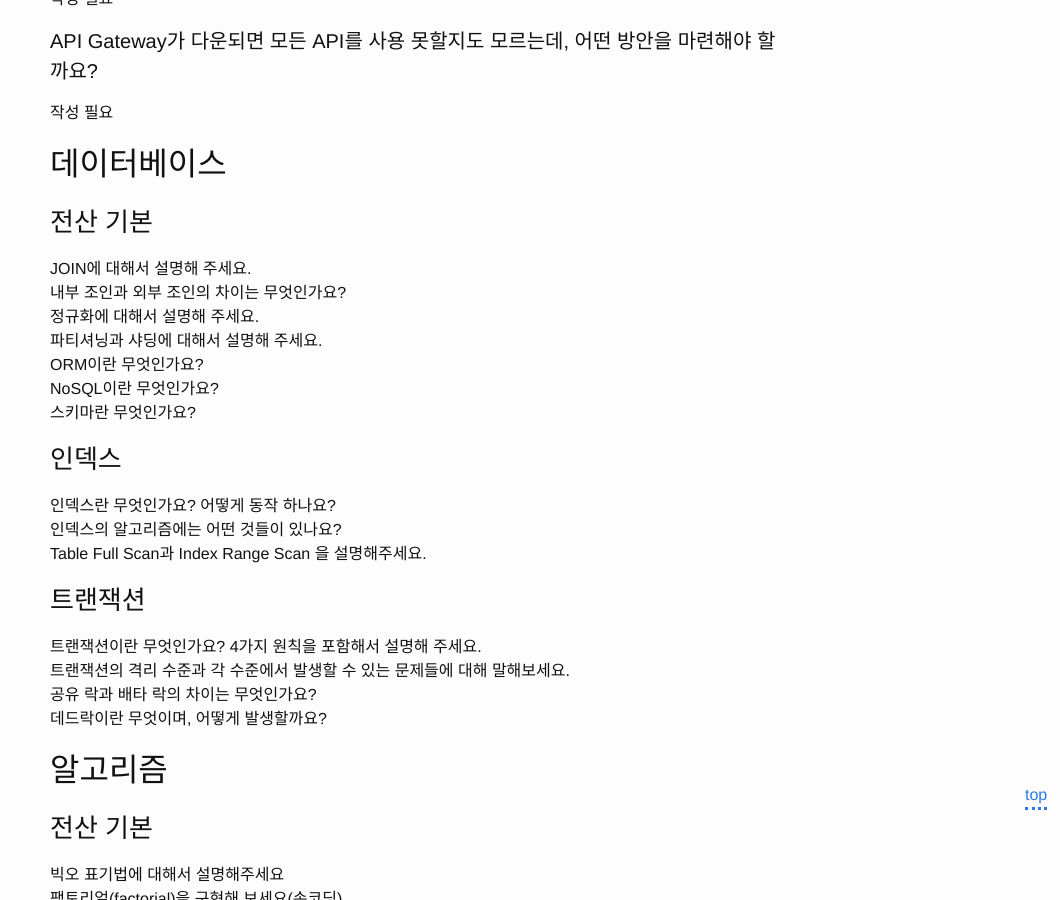
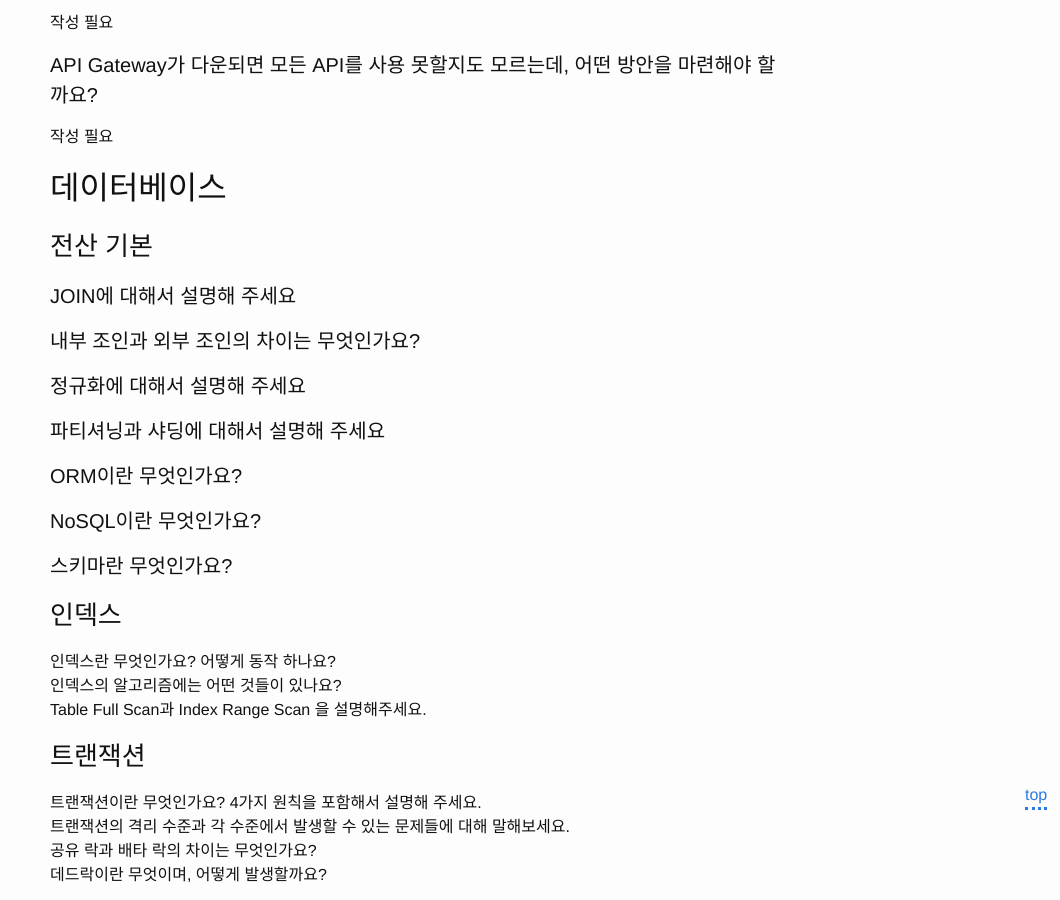
Before and after one commit to WraithKim/blog, a Jekyll site: the page built from _posts/2021-05-20-tech-interview-with-rage.md, in a window 1280 px wide and 900 px high, scrolled down 4590 px. Shown: the whole window, without its empty margins (220-1280 px from the left). Built offline with Jekyll 4.4.1, drawn with Linux system fonts in a browser that asks for light colours; some of the changed text lies outside the part shown.

```diff
--- a/_posts/2021-05-20-tech-interview-with-rage.md
+++ b/_posts/2021-05-20-tech-interview-with-rage.md
@@ -608,13 +608,19 @@ WAS는 요청이 들어올 때마다 그에 맞는 컨텐츠를 생성해 줌으
 
 ### 전산 기본
 
-JOIN에 대해서 설명해 주세요.
-내부 조인과 외부 조인의 차이는 무엇인가요?
-정규화에 대해서 설명해 주세요.
-파티셔닝과 샤딩에 대해서 설명해 주세요.
-ORM이란 무엇인가요?
-NoSQL이란 무엇인가요?
-스키마란 무엇인가요?
+#### JOIN에 대해서 설명해 주세요
+
+#### 내부 조인과 외부 조인의 차이는 무엇인가요?
+
+#### 정규화에 대해서 설명해 주세요
+
+#### 파티셔닝과 샤딩에 대해서 설명해 주세요
+
+#### ORM이란 무엇인가요?
+
+#### NoSQL이란 무엇인가요?
+
+#### 스키마란 무엇인가요?
 
 ### 인덱스
 
```
Also changed, not shown: other parts of _posts/2021-05-20-tech-interview-with-rage.md (+15 -0 lines).
